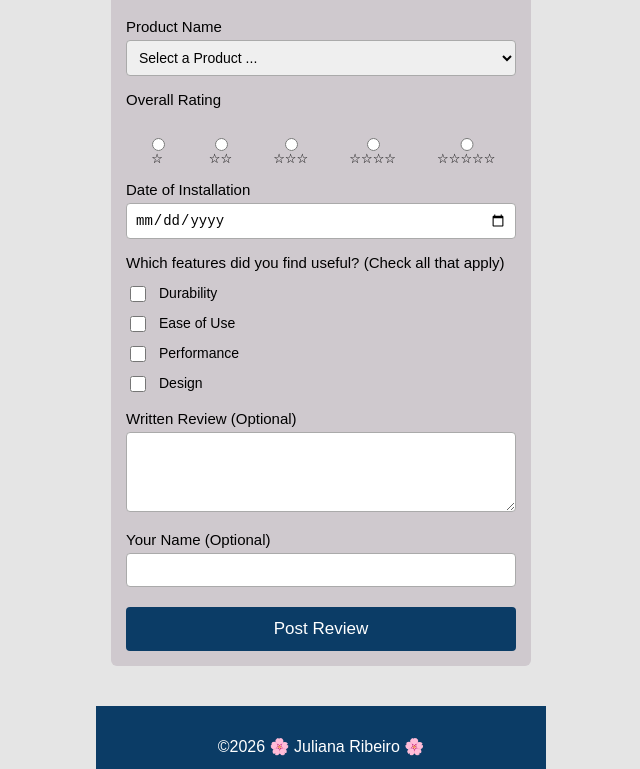
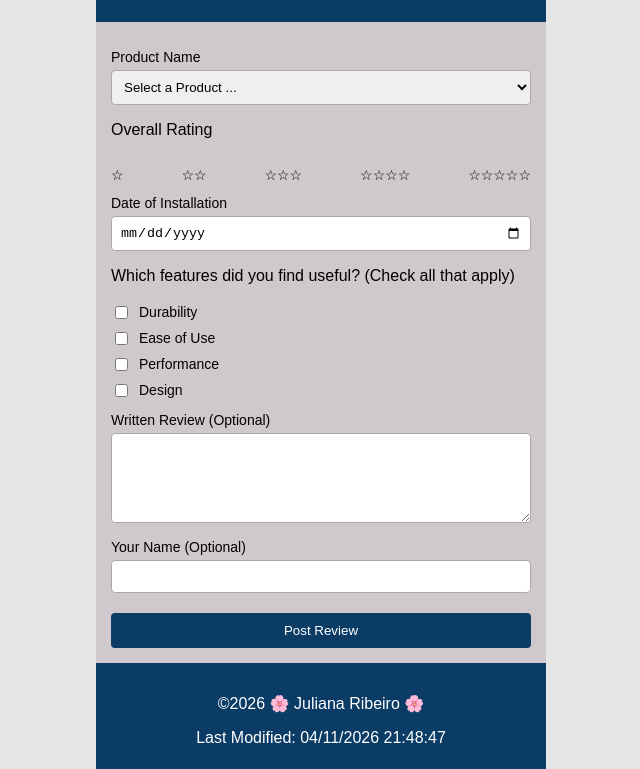
Before and after one commit to ja-ribeiro/wdd131, a plain HTML site: page form.html in a window 1280 px wide. Shown: the part 108-877 px from the top of the page, without its empty margins (319-959 px from the left). Drawn offline with Linux system fonts and the light colour scheme.

Commit message:
tive que arrumar tudo um pouco

```diff
--- a/form.html
+++ b/form.html
@@ -4,19 +4,22 @@
 <meta charset="UTF-8">
 <meta name="viewport" content="width=device-width, initial-scale=1.0">
 <title>Product Review Form</title>
-<meta name="description" content="Product Review Form">
+<meta name="description" content="Product Review Form - WDD 131 - Dynamic Web Fundamentals">
 <meta name="author" content="Juliana Alves Ribeiro">
 
 <link rel="stylesheet" href="styles/form.css">
-<link rel="stylesheet" href="styles/form-desktop.css">
 
 <script src="scripts/form.js" defer></script>
+<script src="scripts/form-review.js" defer></script>
 </head>
 
 <body>
 
-<div class="container">
+<header>
   <h1>Product Review</h1>
+</header>
+
+<main class="container">
 
 <form method="get" action="review.html">
 
@@ -27,13 +30,24 @@
 </select>
 
 <!-- Rating -->
-    <label>Overall Rating</label>
+<p>Overall Rating</p>
 <div class="rating">
-      <label><input type="radio" name="rating" value="1" required> ☆</label>
-      <label><input type="radio" name="rating" value="2"> ☆☆</label>
-      <label><input type="radio" name="rating" value="3"> ☆☆☆</label>
-      <label><input type="radio" name="rating" value="4"> ☆☆☆☆</label>
-      <label><input type="radio" name="rating" value="5"> ☆☆☆☆☆</label>
+
+  <input type="radio" id="r1" name="rating" value="1" required>
+  <label for="r1">☆</label>
+
+  <input type="radio" id="r2" name="rating" value="2" required>
+  <label for="r2">☆☆</label>
+
+  <input type="radio" id="r3" name="rating" value="3" required>
+  <label for="r3">☆☆☆</label>
+
+  <input type="radio" id="r4" name="rating" value="4" required>
+  <label for="r4">☆☆☆☆</label>
+
+  <input type="radio" id="r5" name="rating" value="5" required>
+  <label for="r5">☆☆☆☆☆</label>
+
 </div>
 
 <!-- Date -->
@@ -41,12 +55,30 @@
 <input type="date" id="date" name="date" required>
 
 <!-- Features -->
-    <label>Which features did you find useful? (Check all that apply)</label>
+<p>Which features did you find useful? (Check all that apply)</p>
+
 <div class="checkbox-group">
-      <label><input type="checkbox" name="features" value="durability"> Durability</label>
-      <label><input type="checkbox" name="features" value="ease"> Ease of Use</label>
-      <label><input type="checkbox" name="features" value="performance"> Performance</label>
-      <label><input type="checkbox" name="features" value="design"> Design</label>
+
+  <label>
+    <input type="checkbox" id="durability" name="features" value="durability">
+    Durability
+  </label>
+
+  <label>
+    <input type="checkbox" id="ease" name="features" value="ease">
+    Ease of Use
+  </label>
+
+  <label>
+    <input type="checkbox" id="performance" name="features" value="performance">
+    Performance
+  </label>
+
+  <label>
+    <input type="checkbox" id="design" name="features" value="design">
+    Design
+  </label>
+
 </div>
 
 <!-- Review -->
@@ -60,7 +92,8 @@
 <input type="submit" value="Post Review" class="submit-btn">
 
 </form>
-</div>
+
+</main>
 
 <footer>
   <p>©2026 🌸 Juliana Ribeiro 🌸</p>
--- /dev/null
+++ b/scripts/form-review.js
@@ -0,0 +1,12 @@
+let count = localStorage.getItem("reviewCount");
+
+if (count === null) {
+  count = 0;
+}
+
+count++;
+
+localStorage.setItem("reviewCount", count);
+
+document.getElementById("counter").textContent =
+  "Total Reviews Submitted: " + count;
--- a/styles/form-desktop.css
+++ /dev/null
@@ -1,38 +0,0 @@
-
-@media (min-width: 768px) {
-
-  .container {
-    max-width: 420px;
-    margin: 40px auto;
-  }
-
-  footer {
-    max-width: 420px;
-    margin: 0 auto 30px auto;
-    border-radius: 0 0 6px 6px;
-  }
-
-  h1 {
-    font-size: 22px;
-  }
-
-  .rating {
-    justify-content: space-around;
-  }
-
-  label {
-    font-size: 15px;
-  }
-
-  input,
-  select,
-  textarea {
-    font-size: 14px;
-  }
-
-  .submit-btn {
-    font-size: 17px;
-    padding: 12px;
-  }
-
-}
--- a/styles/form.css
+++ b/styles/form.css
@@ -4,38 +4,32 @@ body {
   margin: 0;
 }
 
-/* Container */
-.container {
-  max-width: 100%;
-  margin: 10px;
-  background: #cfc9ce;
-  border-radius: 6px;
-  overflow: hidden;
-}
-
-/* Header */
-h1 {
+/* HEADER */
+header {
+  max-width: 420px;
+  margin: 20px auto 0 auto;
   background: #0b3c66;
   color: white;
   text-align: center;
   padding: 15px;
-  margin: 0;
-  font-size: 18px;
 }
 
-/* Form */
-form {
+/* CONTAINER */
+.container {
+  max-width: 420px;
+  margin: 0 auto;
+  background: #cfc9ce;
   padding: 15px;
 }
 
-/* Labels */
+/* LABEL */
 label {
   display: block;
-  margin-top: 15px;
+  margin-top: 12px;
   font-size: 14px;
 }
 
-/* Inputs */
+/* INPUTS */
 input,
 select,
 textarea {
@@ -47,26 +41,28 @@ textarea {
   box-sizing: border-box;
 }
 
-/* Textarea */
+/* TEXTAREA */
 textarea {
-  height: 80px;
+  height: 90px;
 }
 
-/* Rating */
+/* RATING */
 .rating {
   display: flex;
   justify-content: space-between;
   margin-top: 10px;
 }
 
-.rating label {
-  display: flex;
-  flex-direction: column;
-  align-items: center;
-  font-size: 13px;
+.rating input {
+  display: none;
 }
 
-/* Checkbox */
+.rating label {
+  cursor: pointer;
+  text-align: center;
+}
+
+/* CHECKBOX */
 .checkbox-group {
   margin-top: 10px;
 }
@@ -74,33 +70,39 @@ textarea {
 .checkbox-group label {
   display: flex;
   align-items: center;
-  gap: 10px;
-  margin-top: 6px;
-  font-size: 14px;
+  gap: 8px;
+  margin-top: 5px;
 }
 
-.checkbox-group input[type="checkbox"] {
-  width: 16px;
-  height: 16px;
+.checkbox-group input {
+  width: auto;
 }
 
-/* Button */
+/* BUTTON */
 .submit-btn {
   margin-top: 20px;
   padding: 10px;
   background: #0b3c66;
   color: white;
   border: none;
-  font-size: 16px;
   border-radius: 4px;
 }
 
-/* Footer */
+/* FOOTER */
 footer {
-  margin: 10px;
+  max-width: 420px;
+  margin: 0 auto 20px auto;
   background: #0b3c66;
   color: white;
   text-align: center;
   padding: 15px;
-  border-radius: 6px;
 }
+
+/* RESPONSIVO */
+@media (max-width: 600px) {
+  header,
+  .container,
+  footer {
+    margin: 10px;
+  }
+}
```
Also changed, not shown: form-review.html (added, +28 -0 lines), scripts/form.js (+6 -28 lines). Lines whose indentation alone changed are shown as unchanged.
